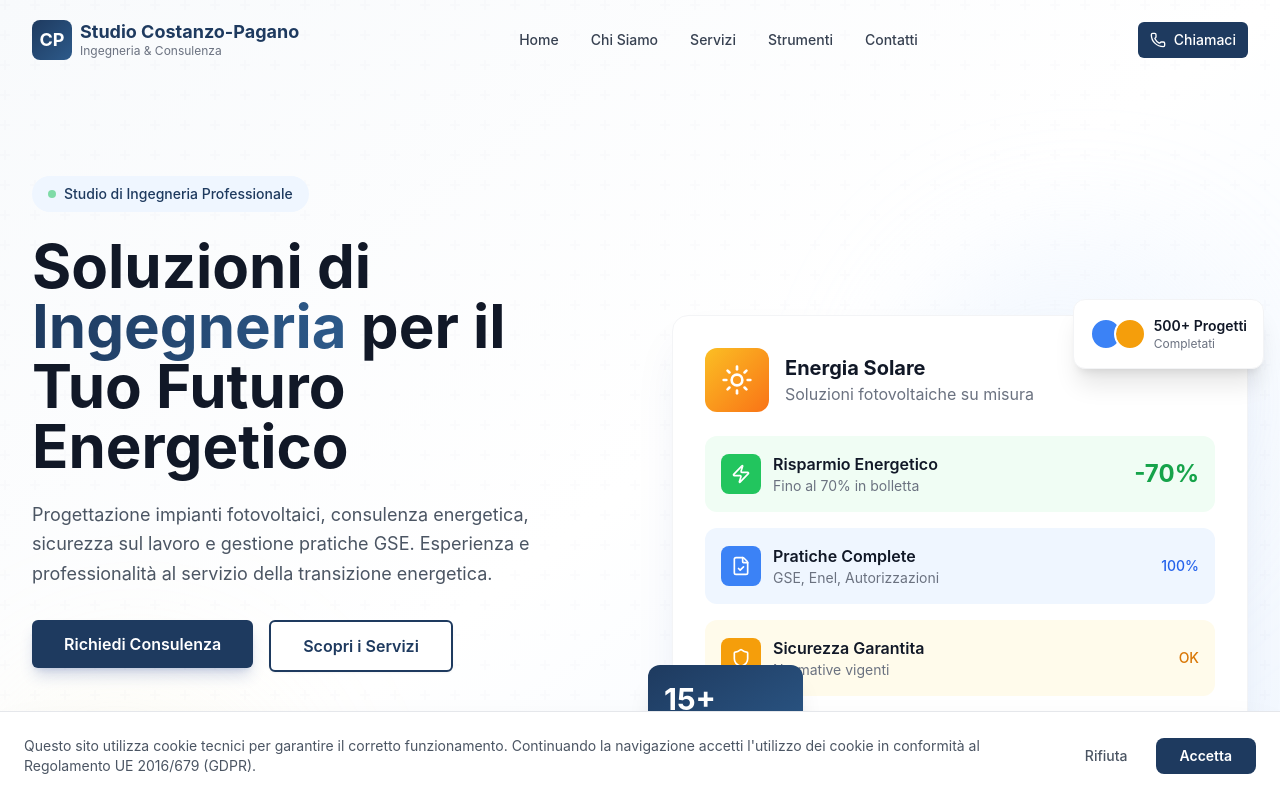
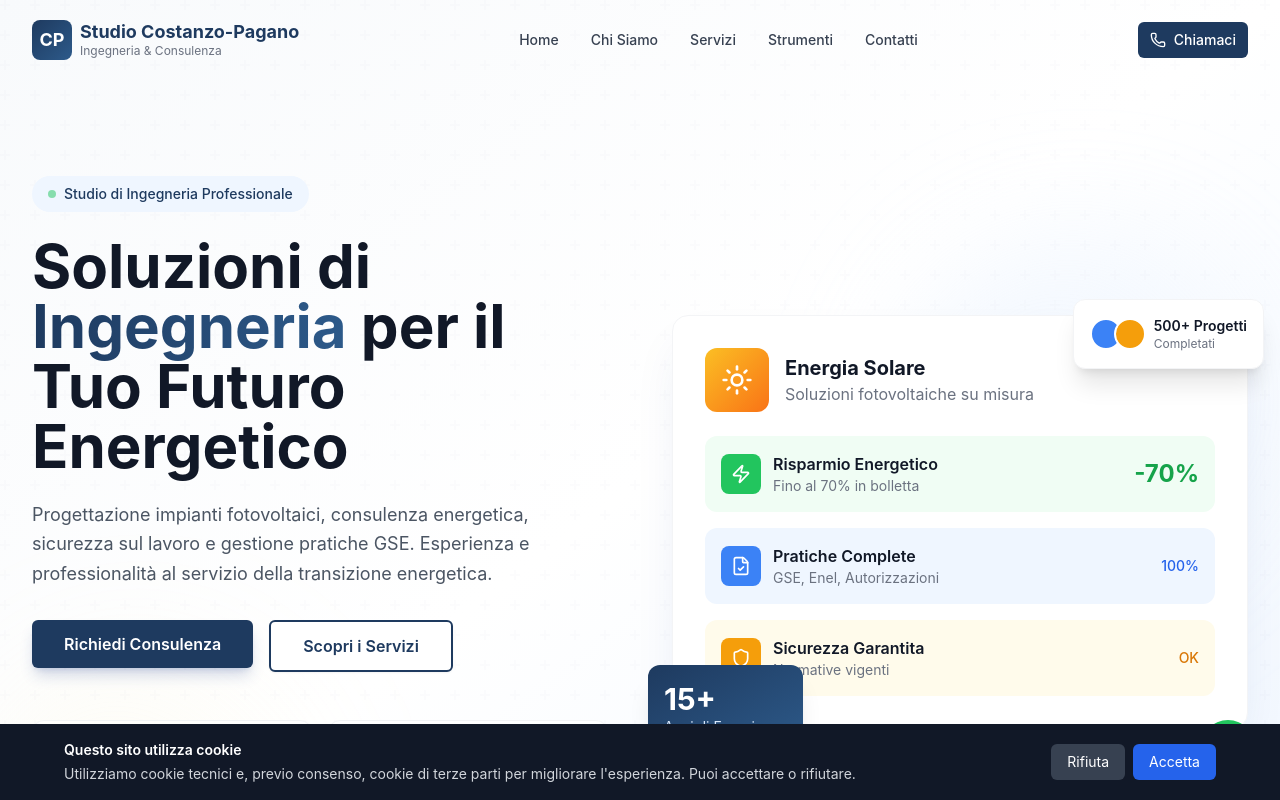
Before and after one commit to paganoingvincenzo/studio-website, a React (Vite) app in the folder app/: page / in a window 1280 px wide. Shown: the top 800 px of the page. Built offline with nearby package versions, Linux system fonts and the light colour scheme.

Commit message:
Fix TypeScript error - Use Tools component in App

```diff
--- a/app/src/App.tsx
+++ b/app/src/App.tsx
@@ -12,47 +12,45 @@ function CookieBanner() {
   const [visible, setVisible] = useState(false);
 
   useEffect(() => {
-    // Mostra il banner solo se non già accettato
+    // Mostra il banner solo se non è già stato accettato
     const consent = localStorage.getItem('cookie-consent');
     if (!consent) {
       setVisible(true);
     }
   }, []);
 
-  const accept = () => {
+  const acceptCookies = () => {
     localStorage.setItem('cookie-consent', 'accepted');
     setVisible(false);
   };
 
-  const decline = () => {
-    localStorage.setItem('cookie-consent', 'declined');
+  const rejectCookies = () => {
+    localStorage.setItem('cookie-consent', 'rejected');
     setVisible(false);
   };
 
   if (!visible) return null;
 
   return (
-    <div
-      className="fixed bottom-0 left-0 right-0 z-50 bg-white border-t border-gray-200 shadow-2xl shadow-gray-900/20 p-4 sm:p-6"
-      role="dialog"
-      aria-label="Consenso cookie"
-    >
-      <div className="max-w-7xl mx-auto flex flex-col sm:flex-row items-start sm:items-center gap-4">
-        <p className="text-sm text-gray-600 flex-1">
-          Questo sito utilizza cookie tecnici per garantire il corretto funzionamento.
-          Continuando la navigazione accetti l&apos;utilizzo dei cookie in conformità
-          al Regolamento UE 2016/679 (GDPR).
+    <div className="fixed bottom-0 left-0 right-0 z-50 bg-gray-900 text-white p-4 shadow-lg">
+      <div className="max-w-6xl mx-auto flex flex-col sm:flex-row gap-4 items-start sm:items-center justify-between">
+        <div className="text-sm">
+          <p className="font-semibold mb-1">Questo sito utilizza cookie</p>
+          <p className="text-gray-300">
+            Utilizziamo cookie tecnici e, previo consenso, cookie di terze parti per migliorare l'esperienza.
+            Puoi accettare o rifiutare.
           </p>
-        <div className="flex items-center gap-3 flex-shrink-0">
+        </div>
+        <div className="flex gap-2 flex-shrink-0">
           <button
-            onClick={decline}
-            className="px-4 py-2 text-sm font-medium text-gray-600 hover:text-gray-800 transition-colors"
+            onClick={rejectCookies}
+            className="px-4 py-2 text-sm bg-gray-700 hover:bg-gray-600 rounded-md transition-colors"
           >
             Rifiuta
           </button>
           <button
-            onClick={accept}
-            className="px-6 py-2 text-sm font-semibold bg-[#1e3a5f] hover:bg-[#152d4a] text-white rounded-lg transition-colors"
+            onClick={acceptCookies}
+            className="px-4 py-2 text-sm bg-blue-600 hover:bg-blue-500 rounded-md transition-colors"
           >
             Accetta
           </button>
@@ -63,34 +61,45 @@ function CookieBanner() {
 }
 
 function WhatsAppButton() {
-  const [isTooltipVisible, setIsTooltipVisible] = useState(false);
+  const [isOpen, setIsOpen] = useState(false);
+  const phoneNumber = '393388920421';
+  const message = encodeURIComponent('Buongiorno, vorrei maggiori informazioni sui vostri servizi.');
+  const whatsappUrl = `https://wa.me/${phoneNumber}?text=${message}`;
 
   return (
     <div className="fixed bottom-6 right-6 z-40">
-      {/* Tooltip */}
-      {isTooltipVisible && (
-        <div className="absolute bottom-16 right-0 bg-white text-gray-800 text-sm px-4 py-2 rounded-lg shadow-lg border border-gray-100 whitespace-nowrap">
-          Scrivici su WhatsApp
+      {isOpen && (
+        <div className="mb-4 bg-white rounded-lg shadow-xl p-4 w-72 border border-gray-200">
+          <div className="flex justify-between items-start mb-3">
+            <div>
+              <h4 className="font-semibold text-gray-900">Chatta con noi</h4>
+              <p className="text-sm text-gray-600">Rispondiamo il prima possibile</p>
+            </div>
             <button
-            onClick={() => setIsTooltipVisible(false)}
-            className="ml-2 text-gray-400 hover:text-gray-600"
-            aria-label="Chiudi tooltip"
+              onClick={() => setIsOpen(false)}
+              className="text-gray-400 hover:text-gray-600 transition-colors"
+              aria-label="Chiudi chat"
             >
-            <X className="w-3 h-3 inline" />
+              <X size={18} />
             </button>
           </div>
-      )}
           <a
-        href="https://wa.me/393319284991?text=Buongiorno%2C%20vorrei%20informazioni%20sui%20vostri%20servizi."
+            href={whatsappUrl}
             target="_blank"
             rel="noopener noreferrer"
-        onMouseEnter={() => setIsTooltipVisible(true)}
-        onMouseLeave={() => setIsTooltipVisible(false)}
-        className="flex items-center justify-center w-14 h-14 bg-green-500 hover:bg-green-600 text-white rounded-full shadow-lg hover:shadow-xl transition-all hover:scale-105"
-        aria-label="Contattaci su WhatsApp"
+            className="block w-full bg-green-500 hover:bg-green-600 text-white text-center py-2 rounded-md transition-colors font-medium"
           >
-        <MessageCircle className="w-7 h-7" />
+            Apri WhatsApp
           </a>
+        </div>
+      )}
+      <button
+        onClick={() => setIsOpen(!isOpen)}
+        className="bg-green-500 hover:bg-green-600 text-white rounded-full p-4 shadow-lg transition-colors flex items-center justify-center"
+        aria-label="Apri chat WhatsApp"
+      >
+        <MessageCircle size={24} />
+      </button>
     </div>
   );
 }
@@ -103,6 +112,7 @@ function App() {
         <Hero />
         <About />
         <Services />
+        <Tools />
         <Contact />
       </main>
       <Footer />
```
Lines whose indentation alone changed are shown as unchanged.
